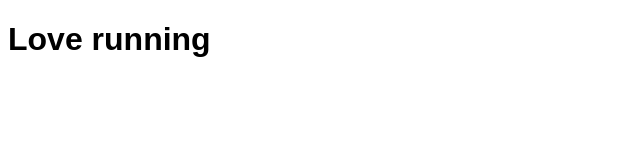
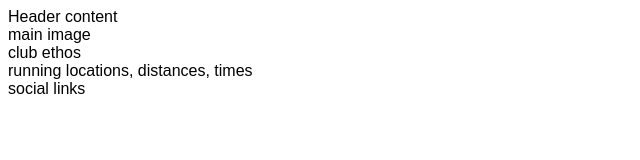
Before and after one commit to wayne-AF/the_woods, a plain HTML site: page index.html in a window 1280 px wide. Shown: the whole page, without its empty margins (0-640 px from the left). Drawn offline with Linux system fonts and the light colour scheme.

Commit message:
add core structure for home page

```diff
--- a/index.html
+++ b/index.html
@@ -11,6 +11,12 @@
     <title>Love running</title>
 </head>
 <body>
-    <h1>Love running</h1>
+    <header>Header content</header>
+    <section>main image</section>
+    <section>club ethos</section>
+    <section>running locations, distances, times</section>
+    <footer>
+        social links
+    </footer>
 </body>
 </html>
```
